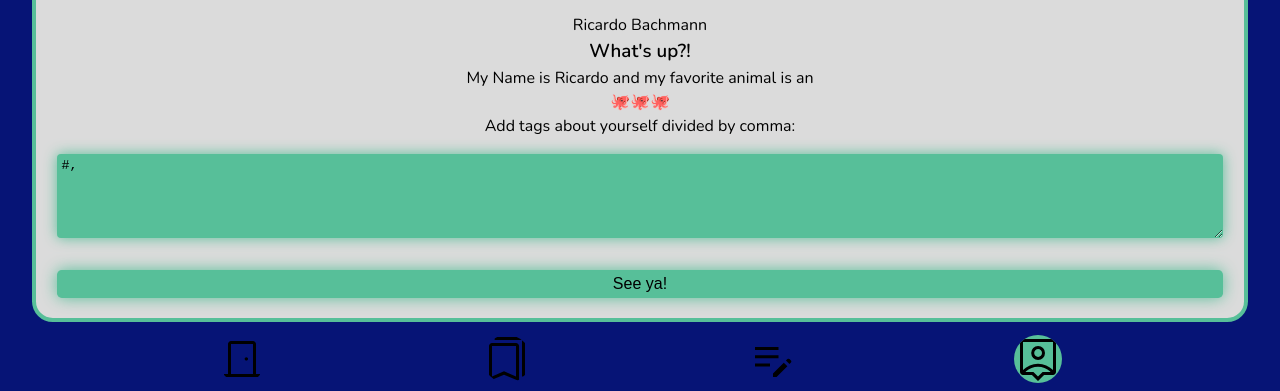
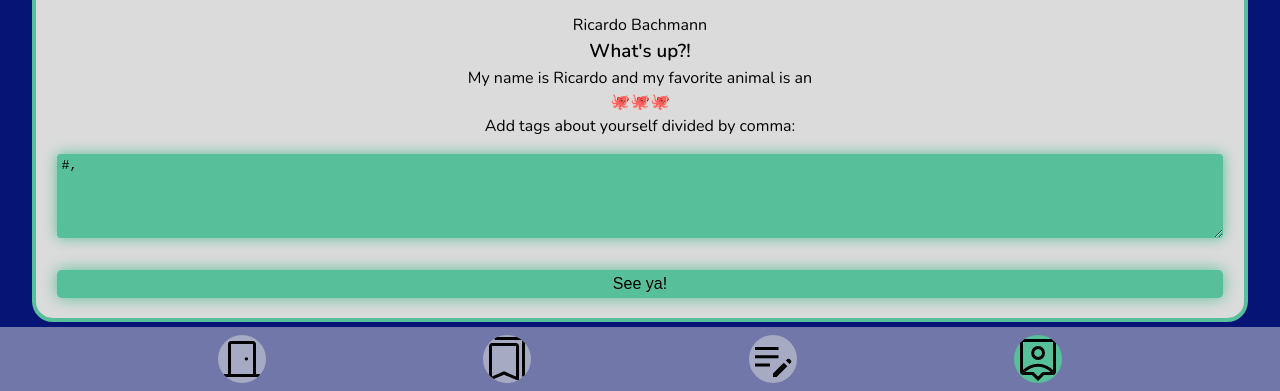
Before and after one commit to RicardoBachmann/quiz-app, a website: page profile.html in a window 1280 px wide. Shown: the part 409-800 px from the top of the page. Drawn offline with nearby package versions, Linux system fonts and the light colour scheme.

Commit message:
fixed nav-bar

```diff
--- a/CSS/footer.css
+++ b/CSS/footer.css
@@ -13,7 +13,7 @@ nav {
 }
 
 .menu__bookmark {
-  background-color: var(--navigation-background-color);
+  background-color: var(--navigation-color);
   border-radius: 50%;
   width: 3rem;
   height: 3rem;
--- a/CSS/variables.css
+++ b/CSS/variables.css
@@ -3,5 +3,5 @@
   --secondary-color: rgb(87 191 153);
   --card-background-color: rgb(219 219 219);
   --tags-background-color: rgb(241 241 241);
-  --navigation-color: rgb(219 219 219 50%);
+  --navigation-color: rgba(219 219 219 /50%);
 }
--- a/profile.html
+++ b/profile.html
@@ -33,7 +33,7 @@
       <p>Ricardo Bachmann</p>
 
       <h3>What's up?!</h3>
-      <p>My Name is Ricardo and my favorite animal is an <br />🐙🐙🐙</p>
+      <p>My name is Ricardo and my favorite animal is an <br />🐙🐙🐙</p>
 
       <label for="text--field__tags"
         >Add tags about yourself divided by comma:</label
```
